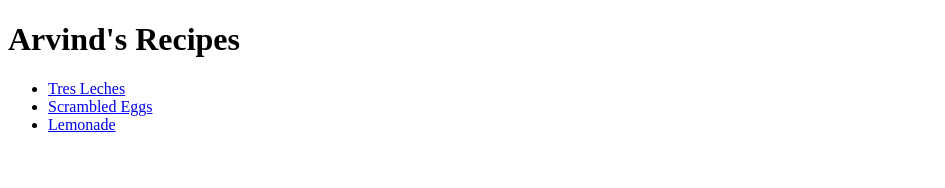
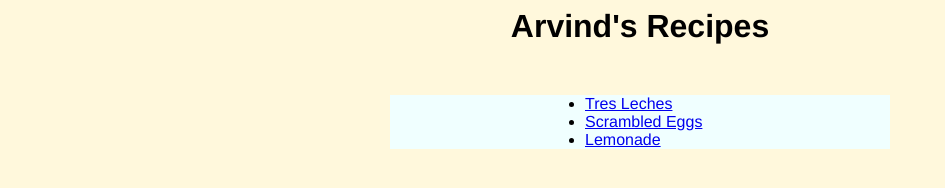
Before and after one commit to Soniemon/odin-recipes, a plain HTML site: page index.html in a window 1280 px wide. Shown: the whole page, without its empty margins (0-945 px from the left). Drawn offline with Linux system fonts and the light colour scheme.

Commit message:
Add basic css

```diff
--- a/index.html
+++ b/index.html
@@ -2,14 +2,17 @@
 <html lang="en">
     <head>
         <meta charset="UTF-8">
+        <link rel="stylesheet" href="./style.css">
         <title>Arvind's Recipes</title>
     </head>
     <body>
         <h1>Arvind's Recipes</h1>
-        <ul>
-            <li><a href="./recipes/tres-leches.html">Tres Leches</a></li>
-            <li><a href="./recipes/scrambled-eggs.html">Scrambled Eggs</a></li>
-            <li><a href="./recipes/lemonade.html">Lemonade</a></li>
-        </ul>
+        <div>
+            <ul>
+                <li><a href="./recipes/tres-leches.html">Tres Leches</a></li>
+                <li><a href="./recipes/scrambled-eggs.html">Scrambled Eggs</a></li>
+                <li><a href="./recipes/lemonade.html">Lemonade</a></li>
+            </ul>
+        </div>
     </body>
 </html>
--- /dev/null
+++ b/style.css
@@ -0,0 +1,20 @@
+body {
+    font-family: 'Franklin Gothic Medium', 'Arial Narrow', Arial, sans-serif;
+    background-color :cornsilk;
+}
+
+h1 {
+    text-align: center;
+    margin: 0 auto;
+}
+
+div {
+    background-color: azure;
+    width : 500px;
+    margin: 0px auto;
+}
+
+ul {
+    width: 150px;
+    margin: 50px auto;
+}
```
